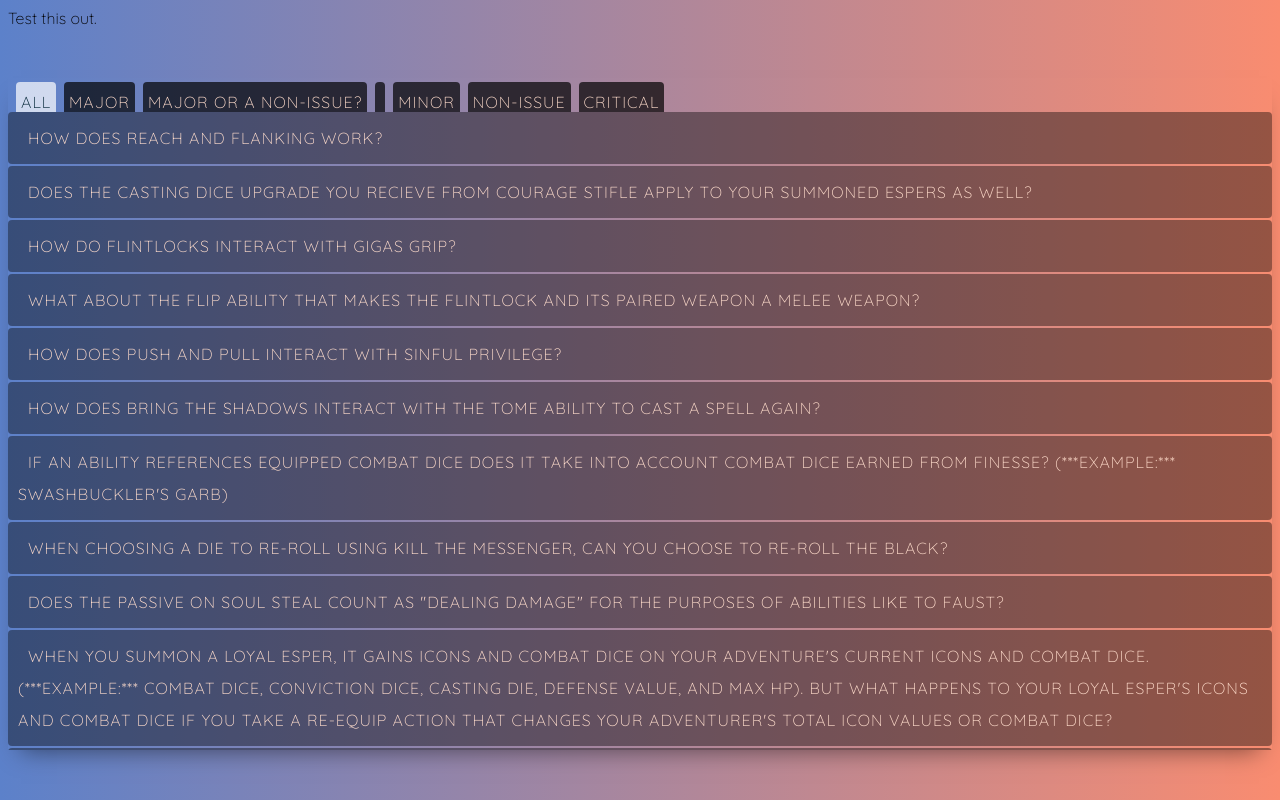
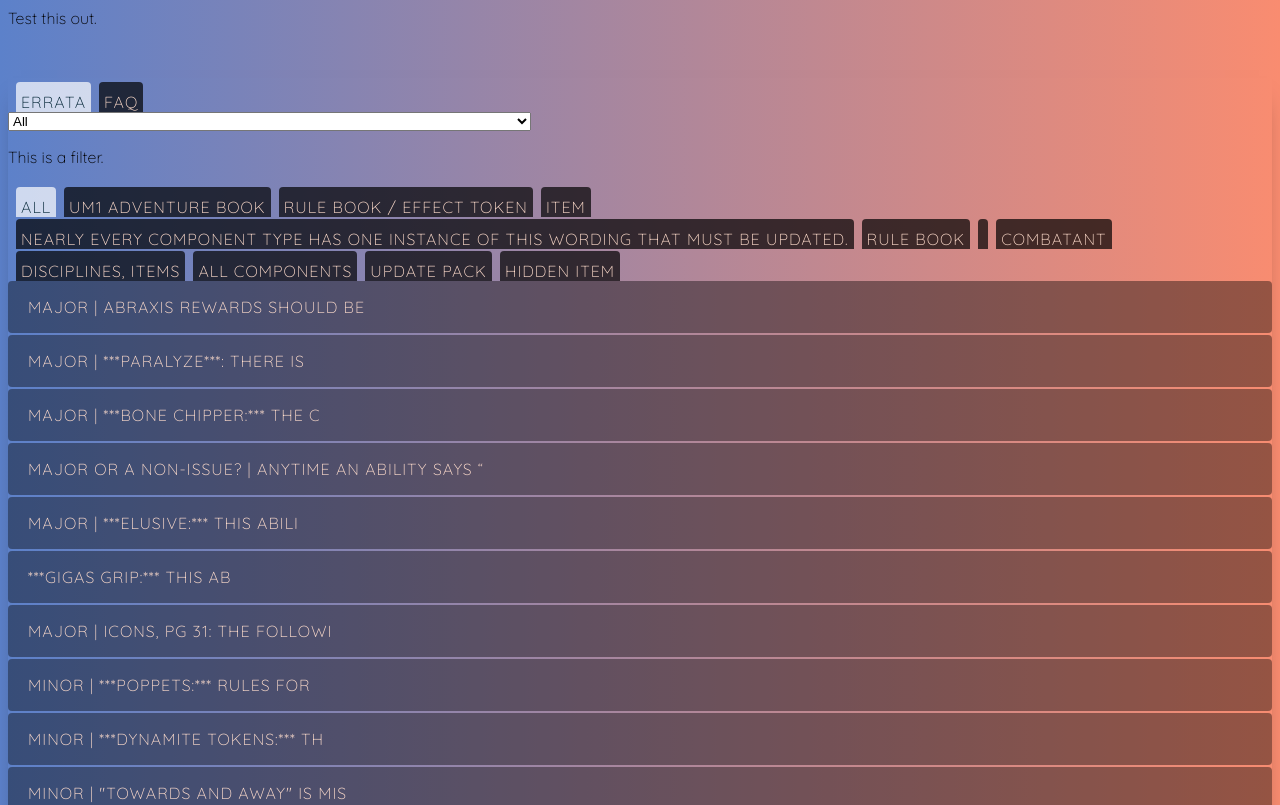
Before and after one commit to secondaryfun/react_components, a React (Create React App) app in the folder accordion/: page / in a window 1280 px wide. Shown: the top 805 px of the page. Built offline with nearby package versions, Linux system fonts and the light colour scheme.

Commit message:
added filter

```diff
--- a/accordion/public/index.html
+++ b/accordion/public/index.html
@@ -29,7 +29,7 @@
   <body>
     <noscript>You need to enable JavaScript to run this app.</noscript>
     <!-- <div id="root"></div> -->
-    <div id="accordion">TEST</div>
+    <div id="accordion"></div>
     <!--
       This HTML file is a template.
       If you open it directly in the browser, you will see an empty page.
--- a/accordion/src/faq.js
+++ b/accordion/src/faq.js
@@ -22,20 +22,23 @@ import Parse from 'html-react-parser'
 export const FaqAccordion = createClass({
 
 	componentWillMount() {
-		let accordion = []
+		let faqAccordion = []
+		let errataAccordion = []
 		let tags = ['All']
-		let severities = ['All']
+		let components = ['All']
+		let types = ["Errata","FAQ"]
 		let errata = this.props.data.Errata
 		let faq = this.props.data.FAQ
 		faq.forEach((i) => {
 			if(i.Description) {
 				tags.push(!i.Tag ? "" : i.Tag)
-				accordion.push({
+				faqAccordion.push({
 					type: 'faq',
 					title: !i.Description ? "" : i.Description.split('\n')[0].substring(3),
 					content: !i.Description ? "" : i.Description,
 					tag: !i.Tag ? "" : i.Tag,
 					spoiler: !i.Spoiler ? null : i.Spoiler,
+					severity: null,
 					open: false
 
 				});
@@ -43,8 +46,8 @@ export const FaqAccordion = createClass({
 		})
 		errata.forEach((i) => {
 			if(i.Description) {
-				severities.push(!i.Severity ? "" : i.Severity)
-				accordion.push({
+				components.push(!i.Component ? "" : i.Component)
+				errataAccordion.push({
 					type: 'errata',
 					title: !i.Description ? "" : i.Description.slice(0,25),
 					content: !i.Description ? "" : i.Description,
@@ -59,41 +62,74 @@ export const FaqAccordion = createClass({
 
 		const tagSet = new Set(tags)
 		tags = [...tagSet]
-		const sevSet = new Set(severities)
-		severities = [...sevSet]
+		const sevSet = new Set(components)
+		components = [...sevSet]
 
 
 		this.setState({
-			accordionItems: accordion,
-			displayTag: 'All',
+			faqAccordion: faqAccordion,
+			errataAccordion: errataAccordion,
+			activeAccordion: errataAccordion,
+			activeHeaders: components,
+			types: types,
+			displayMenu: 'All',
 			tags: tags,
-			displaySev: 'All',
-			sevs: severities,
-			activeMenu: 'errata',
+			components: components,
+			activeMenu: types[0],
 		});
 	},
 
 	click(i) {
-		const newAccordion = this.state.accordionItems.slice();
+		const newAccordion = this.state.activeAccordion.slice();
 		const index = newAccordion.indexOf(i)
 
 		newAccordion[index].open = !newAccordion[index].open;
-		this.setState({ accordionItems: newAccordion });
+		this.setState({ activeAccordion: newAccordion });
+	},
+
+	handleClickType(i) {
+		let menu = i === 'Errata' ? this.state.errataAccordion : this.state.faqAccordion
+		let headers = i === 'Errata' ? this.state.components : this.state.tags
+		this.setState({activeMenu: i, activeAccordion: menu, displayMenu: "All", activeHeaders: headers })
 	},
 
 	handleChapterClick(i) {
-		this.setState({ displayTag: i });
+		this.setState({ displayMenu: i});
+	},
+
+	handleFilterChange(e) {
+		console.log(e.target)
+		this.setState({displayMenu: e.target.value})
 	},
 
 	render() {
 		// Chapter Builder
-		const chapterMenu = (this.state.activeMenu === 'faq' ? (
+		const typeMenu = (
+			<div className="accordion-chapter-menu">
+				{this.state.types.map(i => (
+					<div
+					className={`
+					accordion-chapter-menu-btn
+					${this.state.activeMenu === i ?
+						"accordion-chapter-menu-btn--active" : "" }
+						`}
+					onClick={this.handleClickType.bind(null, i)}
+
+					>
+						<span>
+							{i}
+						</span>
+					</div>
+				))}
+			</div>
+		)
+		const chapterMenu = (this.state.activeMenu === 'FAQ' ? (
 					<div className="accordion-chapter-menu">
 						{this.state.tags.map(i => (
 							<div
 							className={`
 							accordion-chapter-menu-btn
-							${this.state.displayTag === i ?
+							${this.state.displayMenu === i ?
 								"accordion-chapter-menu-btn--active" : "" }
 								`}
 							onClick={this.handleChapterClick.bind(null, i)}
@@ -107,11 +143,11 @@ export const FaqAccordion = createClass({
 					</div>
 				) : (
 					<div className="accordion-chapter-menu">
-						{this.state.sevs.map(i => (
+						{this.state.components.map(i => (
 							<div
 							className={`
 							accordion-chapter-menu-btn
-							${this.state.displayTag === i ?
+							${this.state.displayMenu === i ?
 								"accordion-chapter-menu-btn--active" : "" }
 								`}
 							onClick={this.handleChapterClick.bind(null, i)}
@@ -126,13 +162,15 @@ export const FaqAccordion = createClass({
 				)
 
 		)
+		const filterList = filter(this.state.activeHeaders, this.state.displayMenu, this.handleFilterChange)
 
 
 		// Accordion Builder
-		const sections = this.state.accordionItems.map((i) => {
-			if(this.state.activeMenu === "faq") {
-				return i.tag === this.state.displayTag || this.state.displayTag === 'All' ? (
-					<div key={this.state.accordionItems.indexOf(i)}>
+		let sections
+		if(this.state.activeMenu === "FAQ") {
+		sections = this.state.activeAccordion.map((i) => {
+				return i.tag === this.state.displayMenu || this.state.displayMenu === 'All' ? (
+					<div key={this.state.activeAccordion.indexOf(i)}>
 						<div
 							className="accordion-title"
 							onClick={this.click.bind(null, i)}
@@ -162,9 +200,11 @@ export const FaqAccordion = createClass({
 						</div>
 					</div>
 				) : ""
-			} else {
-				return i.severity === this.state.displaySev || this.state.displaySev === 'All' ? (
-					<div key={this.state.accordionItems.indexOf(i)}>
+			})
+		} else {
+			sections = this.state.activeAccordion.map((i) => {
+				return i.component === this.state.displayMenu || this.state.displayMenu === 'All' ? (
+					<div key={this.state.activeAccordion.indexOf(i)}>
 						<div
 							className="accordion-title"
 							onClick={this.click.bind(null, i)}
@@ -194,11 +234,13 @@ export const FaqAccordion = createClass({
 						</div>
 					</div>
 				) : ""
-			}
-		});
+			} )
+		};
 
 		return (
 			<div className="accordion">
+				{typeMenu}
+				{filterList}
 				{chapterMenu}
 				<div className="accordion-section-wrapper">
 					{sections}
@@ -217,6 +259,26 @@ function contentList(listItems) {
 	)
 }
 
+function filter(list, def, callback) {
+
+	// {list, def, callback} = {...props.data}
+	return (
+		<div>
+				<select defaultValue={def}
+				onChange={callback}
+				>
+					{
+						list.map(i => (<option value={i}>{i}</option>))
+					}
+					{/* <option value="Orange">Orange</option>
+					<option value="Radish">Radish</option>
+					<option value="Cherry">Cherry</option> */}
+				</select>
+				<p>This is a filter.</p>
+			</div>
+	)
+}
+
 // ReactDOM.render(
 // 	<App />,
 // 	document.getElementById('faqAccordion')
--- a/accordion/src/index.js
+++ b/accordion/src/index.js
@@ -19,7 +19,7 @@ const App = createClass({
 			<div>
 				Test this out.
 				<FaqAccordion data={faqData} />
-				{/* <Accordion data={sparkNotes} /> */}
+				<Accordion data={sparkNotes} />
 			</div>
 		);
 	}
@@ -35,7 +35,7 @@ const Accordion = createClass({
 				title: i.title,
 				content: i.content,
 				chapter: i.chapter,
-				open: false
+				open: true
 			});
 		});
 
```
